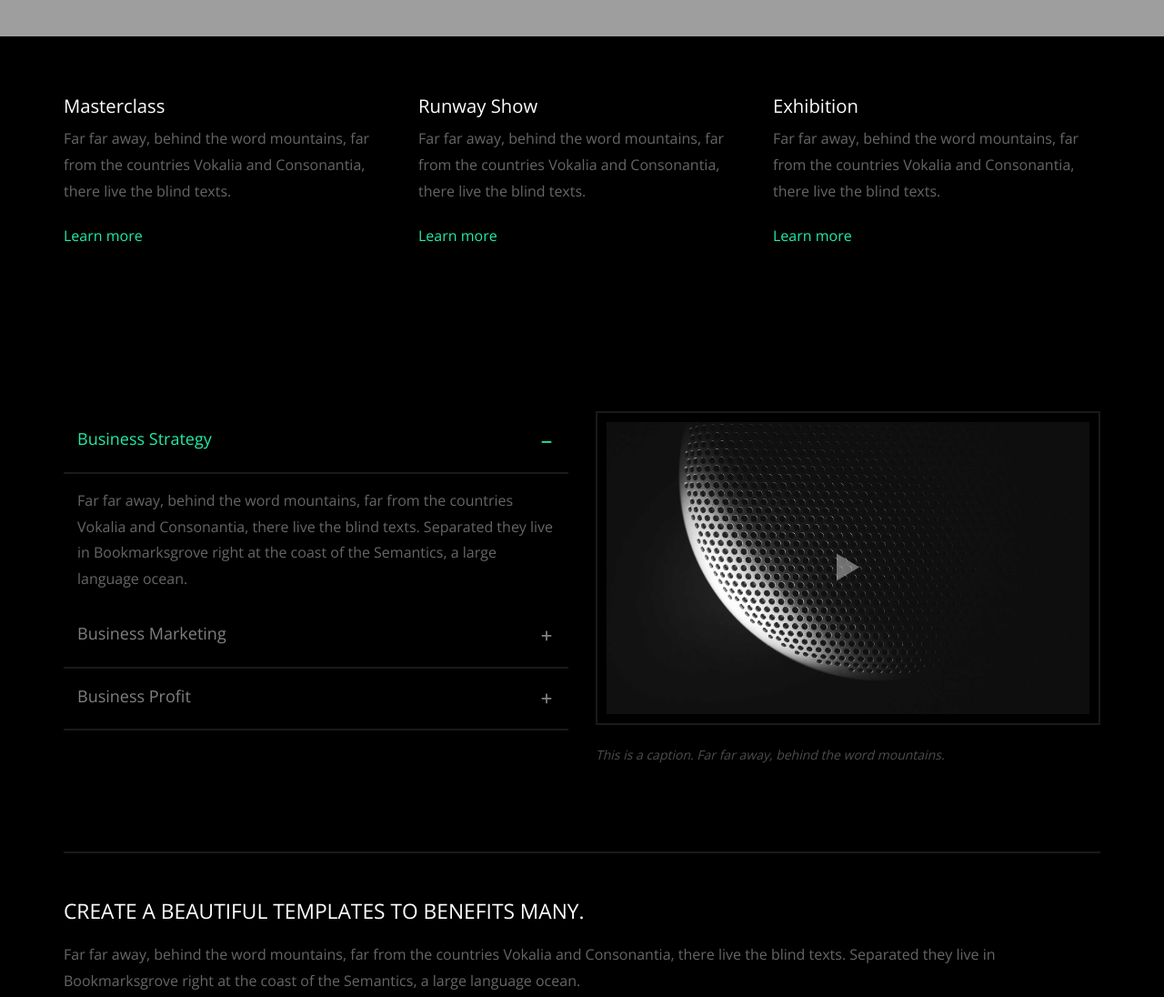
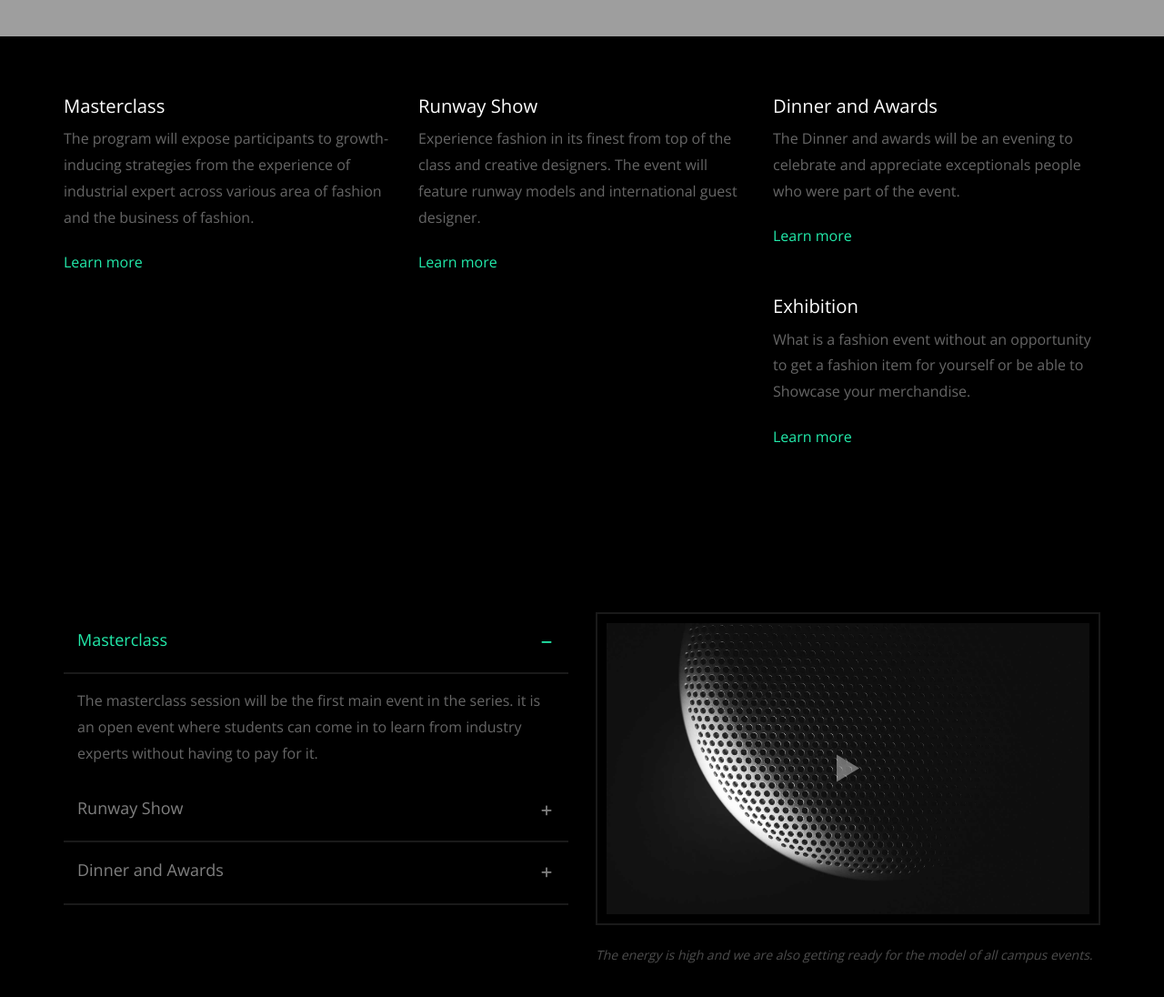
Before and after one commit to TheKhafre/OAU-fashion_week, a website: page index.html in a window 1280 px wide. Shown: the part 760-1856 px from the top of the page at 91% size. Drawn offline with nearby package versions, Linux system fonts and the light colour scheme; grey boxes are pictures that could not be loaded; files whose address does not match are found by name.

Commit message:
updated the body section of the homepage

```diff
--- a/index.html
+++ b/index.html
@@ -102,7 +102,7 @@
           <div class="service left-icon probootstrap-animate">
             <div class="text">
               <h3 class="heading">Masterclass</h3>
-              <p>Far far away, behind the word mountains, far from the countries Vokalia and Consonantia, there live the blind texts. </p>
+              <p>The program will expose participants to growth-inducing strategies from the experience of industrial expert across various area of fashion and the business of fashion. </p>
               <p><a href="single-page.html">Learn more</a></p>
             </div>
 
@@ -112,7 +112,16 @@
           <div class="service left-icon probootstrap-animate">
             <div class="text">
               <h3 class="heading">Runway Show</h3>
-              <p>Far far away, behind the word mountains, far from the countries Vokalia and Consonantia, there live the blind texts. </p>
+              <p>Experience fashion in its finest from top of the class and creative designers. The event will feature runway models and international guest designer.</p>
+              <p><a href="single-page.html">Learn more</a></p>
+            </div>
+          </div>
+        </div>
+        <div class="col-md-4">
+          <div class="service left-icon probootstrap-animate">
+            <div class="text">
+              <h3 class="heading">Dinner and Awards</h3>
+              <p>The Dinner and awards will be an evening to celebrate and appreciate exceptionals people who were part of the event.</p>
               <p><a href="single-page.html">Learn more</a></p>
             </div>
           </div>
@@ -121,7 +130,7 @@
           <div class="service left-icon probootstrap-animate">
             <div class="text">
               <h3 class="heading">Exhibition</h3>
-              <p>Far far away, behind the word mountains, far from the countries Vokalia and Consonantia, there live the blind texts. </p>
+              <p>What is a fashion event without an opportunity to get a fashion item for yourself or be able to Showcase your merchandise.</p>
               <p><a href="single-page.html">Learn more</a></p>
             </div>
           </div>
@@ -142,13 +151,13 @@
                 <h3 class="panel-title">
                   <a role="button" data-toggle="collapse" data-parent="#accordion" href="#collapseOne" aria-expanded="true" aria-controls="collapseOne">
 
-                    Business Strategy
+                    Masterclass
                   </a>
                 </h3>
               </div>
               <div id="collapseOne" class="panel-collapse collapse in" role="tabpanel" aria-labelledby="headingOne">
                 <div class="panel-body">
-                  <p>Far far away, behind the word mountains, far from the countries Vokalia and Consonantia, there live the blind texts. Separated they live in Bookmarksgrove right at the coast of the Semantics, a large language ocean.</p>
+                  <p>The masterclass session will be the first main event in the series. it is an open event where students can come in to learn from industry experts without having to pay for it.</p>
 
 
                 </div>
@@ -158,13 +167,13 @@
               <div class="panel-heading" role="tab" id="headingTwo">
                 <h3 class="panel-title">
                   <a class="collapsed" role="button" data-toggle="collapse" data-parent="#accordion" href="#collapseTwo" aria-expanded="false" aria-controls="collapseTwo">
-                    Business Marketing
+                    Runway Show
                   </a>
                 </h3>
               </div>
               <div id="collapseTwo" class="panel-collapse collapse" role="tabpanel" aria-labelledby="headingTwo">
                 <div class="panel-body">
-                  <p>A small river named Duden flows by their place and supplies it with the necessary regelialia. It is a paradisematic country, in which roasted parts of sentences fly into your mouth.</p>
+                  <p>Designers will have the opportunity to showcase their collection to the public using professional models.</p>
 
                 </div>
               </div>
@@ -173,13 +182,13 @@
               <div class="panel-heading" role="tab" id="headingThree">
                 <h3 class="panel-title">
                   <a class="collapsed" role="button" data-toggle="collapse" data-parent="#accordion" href="#collapseThree" aria-expanded="false" aria-controls="collapseThree">
-                    Business Profit
+                    Dinner and Awards
                   </a>
                 </h3>
               </div>
               <div id="collapseThree" class="panel-collapse collapse" role="tabpanel" aria-labelledby="headingThree">
                 <div class="panel-body">
-                  <p>Even the all-powerful Pointing has no control about the blind texts it is an almost unorthographic life One day however a small line of blind text by the name of Lorem Ipsum decided to leave for the far World of Grammar.</p>
+                  <p>Creative and outstanding models, designers, and other professional will get the recognition they deserve. Special guests and persons of honour will also be given an award.</p>
                 </div>
               </div>
             </div>
@@ -191,9 +200,9 @@
           <figure>
             <div class="probootstrap-video">
               <a href="https://vimeo.com/45830194" class="popup-vimeo probootstrap-video-play"><i class="icon-play3"></i></a>
-              <img src="img/slider_2.jpg" alt="Free HTML5 Bootstrap Template by uicookies.com" class="img-responsive img-border">
+              <img src="img/slider_2.jpg" alt="dark-themed background-image.com" class="img-responsive img-border">
             </div>
-            <figcaption>This is a caption. Far far away, behind the word mountains.</figcaption>
+            <figcaption>The energy is high and we are also getting ready for the model of all campus events.</figcaption>
           </figure>
 
         </div>
```
